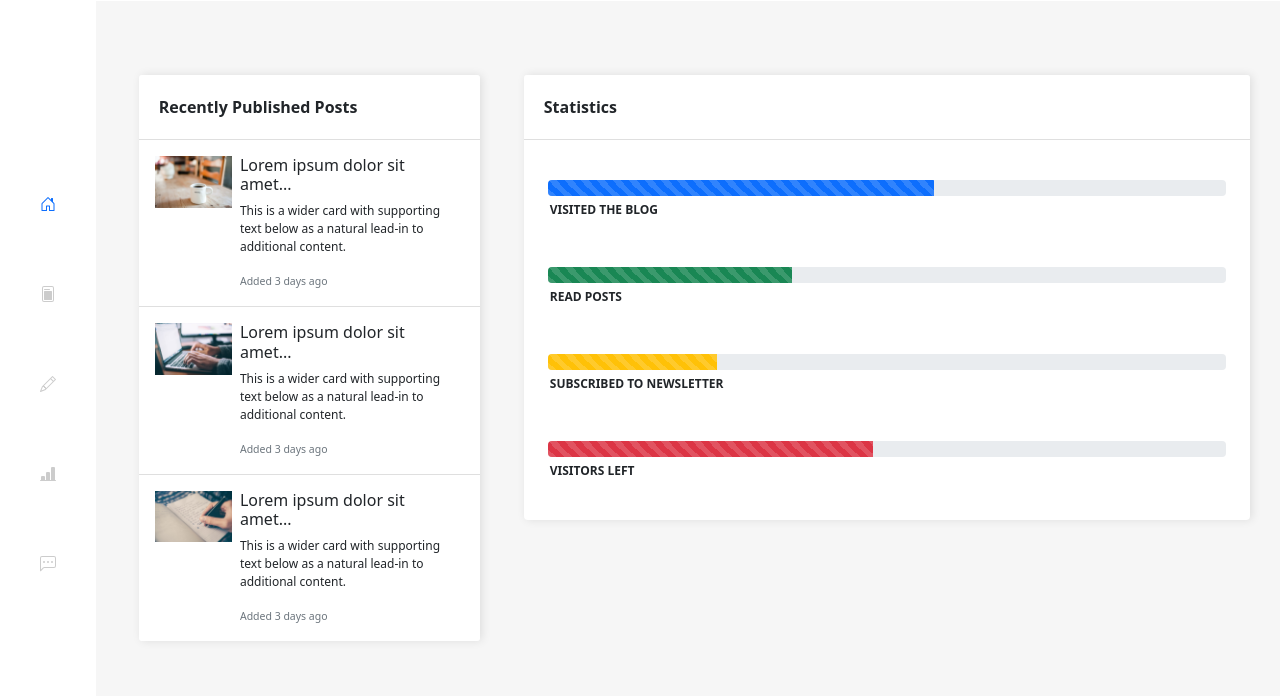
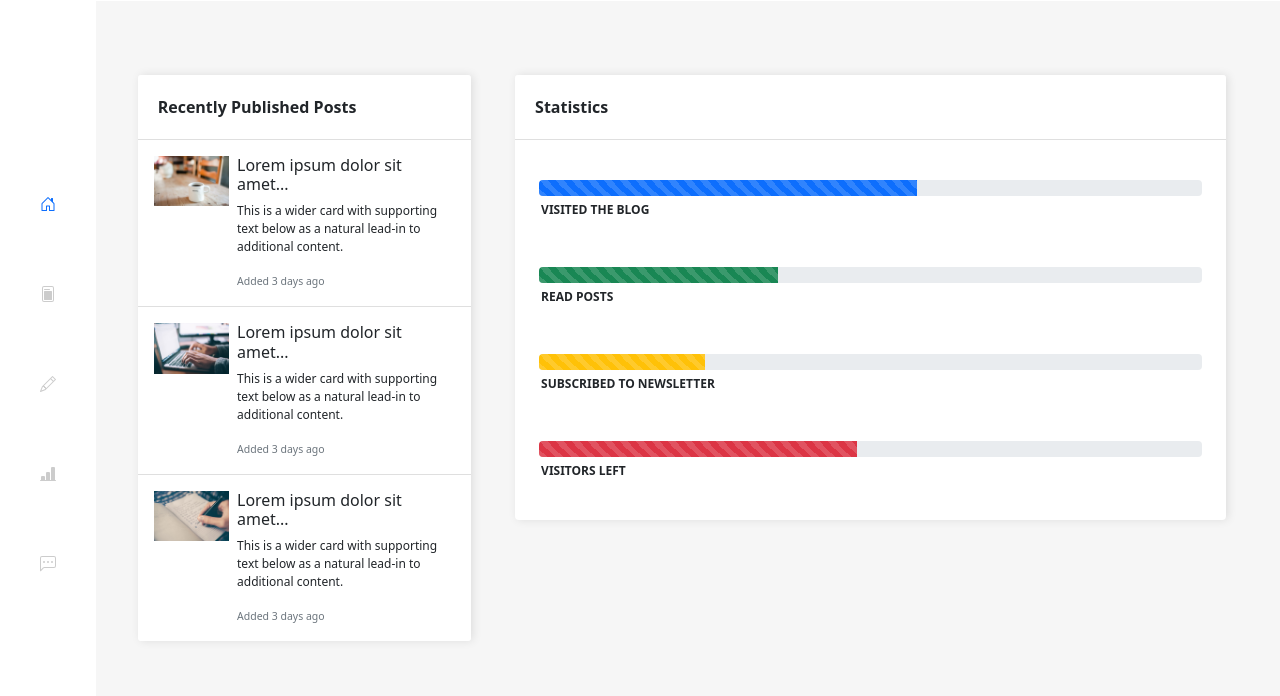
Before and after one commit to abdulbasit1993/Bootstrap-Admin-Panel-UI, a plain HTML site: page index.html in a window 1280 px wide. Shown: the part 73-769 px from the top of the page. Drawn offline with Linux system fonts and the light colour scheme.

Commit message:
Minor styling fix

```diff
--- a/styles.css
+++ b/styles.css
@@ -112,3 +112,7 @@ section {
 .badge {
     font-size: 18px;
 }
+
+.row {
+	margin-right: 0 !important;
+}
```
